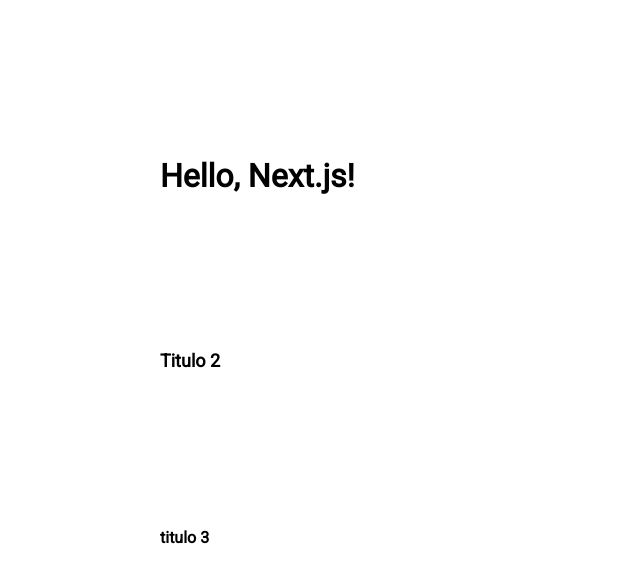
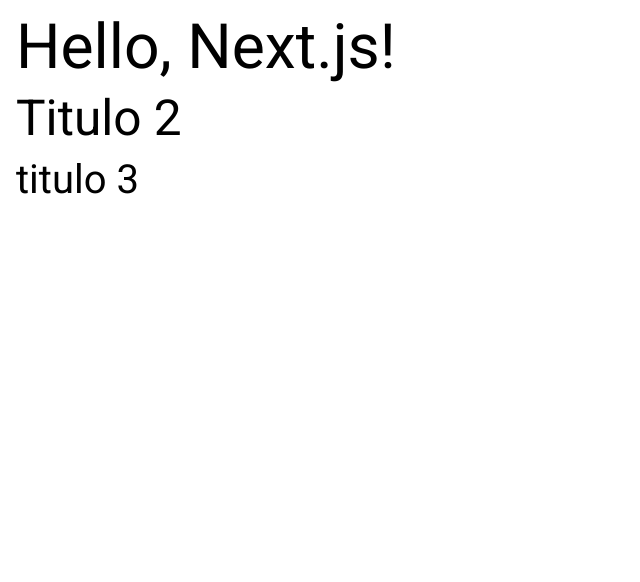
Before and after one commit to NayllaMiranda/aula-next-0, a Next.js app: page / in a window 1280 px wide. Shown: the top 582 px of the page, without its empty margins (0-640 px from the left). Built offline with nearby package versions, Linux system fonts and the light colour scheme.

Commit message:
aula 4/03

```diff
--- a/app/globals.css
+++ b/app/globals.css
@@ -59,27 +59,45 @@
   font-size: 62,5%;
 }
 
+body {
+  font-size: 2rem;
+  letter-spacing: 0.5;
+}
+
+p{
+  font-size: 2rem;
+  letter-spacing: 0.5;
+}
+
+label{
+  font-size: 1.3rem;
+  letter-spacing: 0.4;
+}
+
 h1 {
-  font-size: xx-large;
-  font-weight: bold;
-  margin: 10rem;
+  font-size: 3.9rem;
+  font-weight: lighter;
+  letter-spacing: -1.5;
+  margin: 1rem;
 }
 
 h2 {
-  font-size:large;
-  font-weight: bold;
-  margin: 10rem;
+  font-size:3.1rem;
+  font-weight: lighter;
+  letter-spacing: -0.5;
+  margin: 1rem;
 }
 
 h3 {
-  font-size: medium;
-  font-weight: bold;
-  margin: 10rem;
+  font-size: 2.5rem;
+  font-weight: normal;
+  letter-spacing: 0;
+  margin: 1rem;
 }
 
-@media screen and (max-width: 780px) {
+/* @media screen and (max-width: 780px) {
   html {
     font-size: 50%;
   }
 
-}
+} */
```
